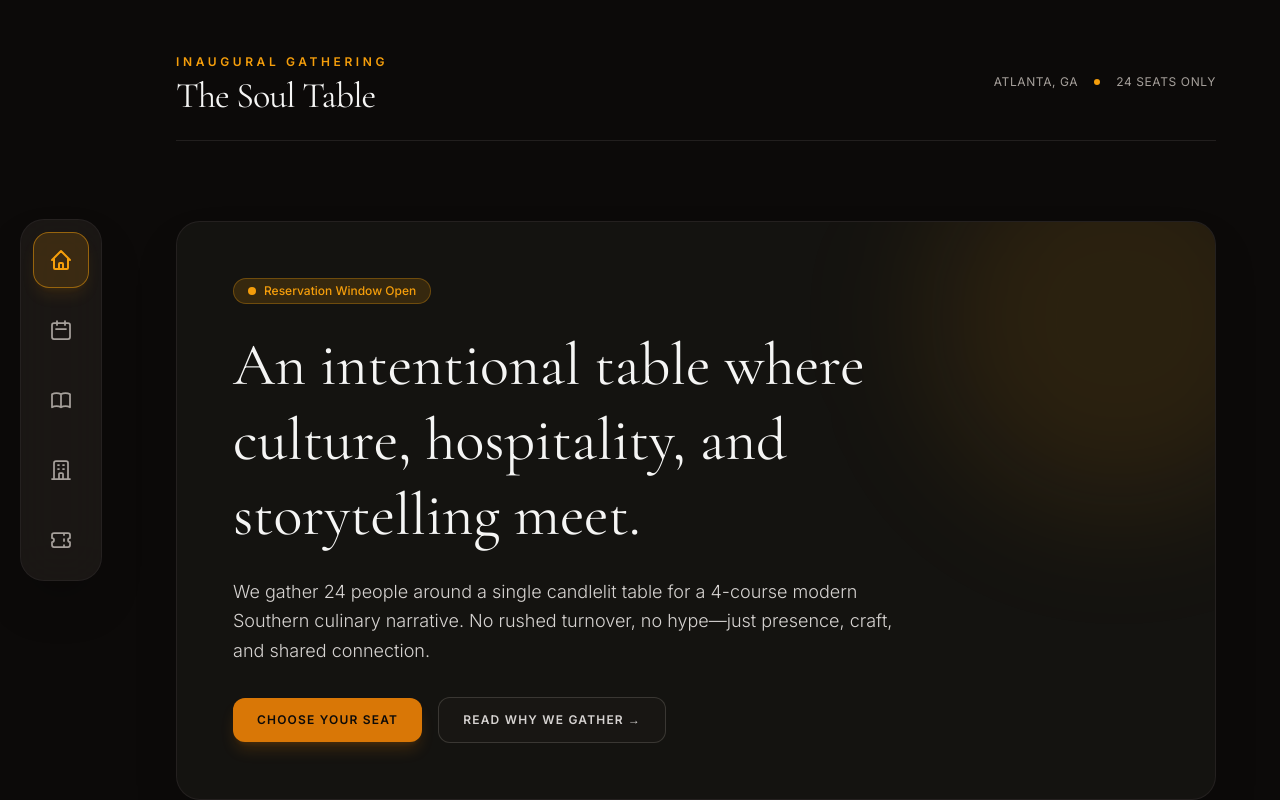
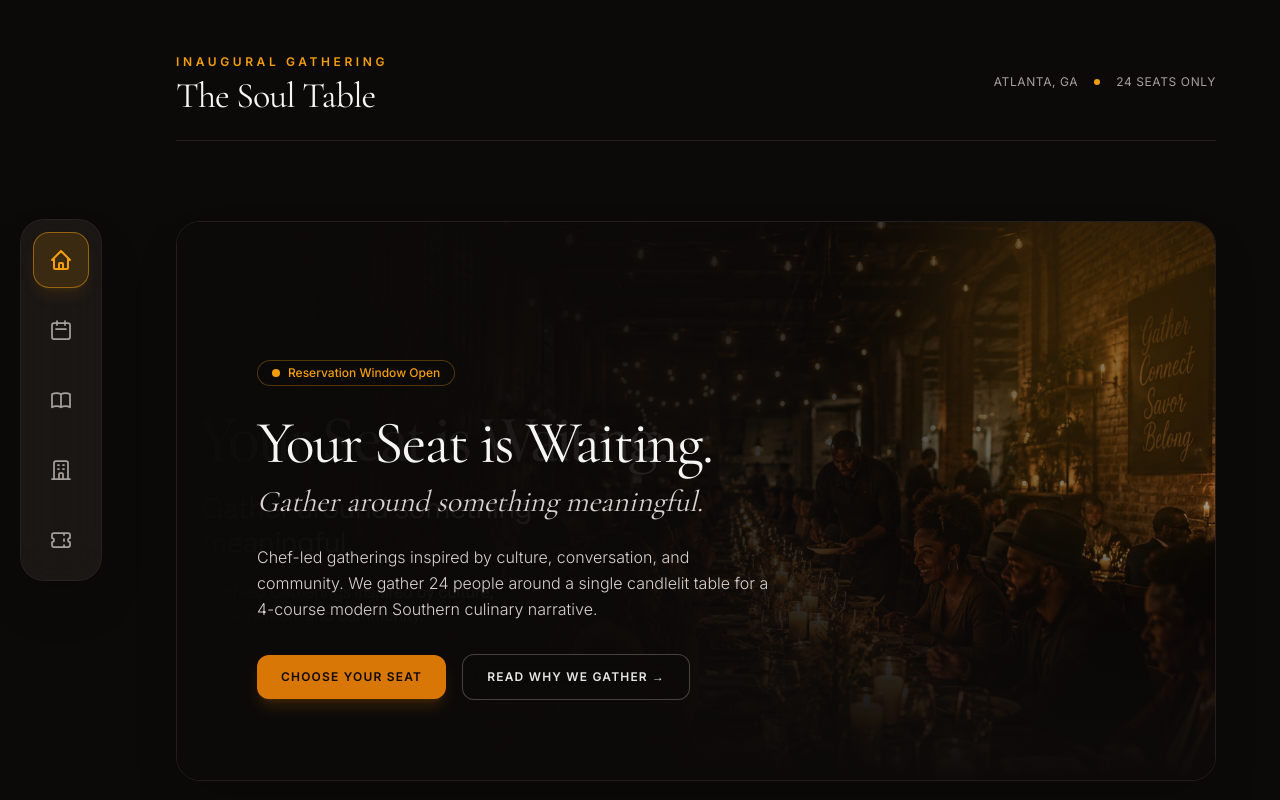
Before and after one commit to tanztylr/the-soul-table, a Next.js app: page / in a window 1280 px wide. Shown: the top 800 px of the page. Built offline with nearby package versions, Linux system fonts and the light colour scheme.

Commit message:
style: set hero background to soul-table-home-page-rendition.png

```diff
--- a/app/page.tsx
+++ b/app/page.tsx
@@ -69,18 +69,37 @@ export default function HomePage() {
       </header>
 
       {/* Hero Atmosphere Section */}
-      <section className="relative overflow-hidden rounded-3xl border border-stone-800/80 bg-surface/60 p-8 sm:p-14 shadow-2xl">
+      <section className="relative overflow-hidden rounded-3xl border border-stone-800/80 p-8 sm:p-16 lg:p-20 shadow-2xl min-h-[560px] flex flex-col justify-end">
+        {/* Background Photo */}
+        <div
+          className="absolute inset-0 bg-cover bg-center bg-no-repeat scale-105"
+          style={{ backgroundImage: "url('/soul-table-home-page-rendition.png')" }}
+        />
+
+        {/* Dark Vignette Overlays for Crisp Text Legibility */}
+        <div className="absolute inset-0 bg-gradient-to-r from-stone-950 via-stone-950/80 to-transparent" />
+        <div className="absolute inset-0 bg-gradient-to-t from-stone-950 via-stone-950/40 to-stone-950/60" />
+
+        {/* Hero Content */}
         <div className="relative z-10 max-w-2xl flex flex-col gap-6">
-          <span className="inline-flex items-center gap-2 rounded-full border border-candle/30 bg-candle-glow px-3.5 py-1 text-xs font-medium text-candle w-fit">
-            <span className="h-2 w-2 rounded-full bg-candle animate-pulse"></span>
+          <span className="inline-flex items-center gap-2 rounded-full border border-candle/30 bg-stone-950/80 px-3.5 py-1 text-xs font-medium text-candle w-fit backdrop-blur-md">
+            <span className="h-2 w-2 rounded-full bg-candle animate-pulse" />
             Reservation Window Open
           </span>
-          <h2 className="text-4xl sm:text-6xl font-serif text-stone-100 leading-tight">
-            An intentional table where culture, hospitality, and storytelling meet.
-          </h2>
-          <p className="text-stone-300 text-base sm:text-lg leading-relaxed font-sans font-light">
-            We gather 24 people around a single candlelit table for a 4-course modern Southern culinary narrative. No rushed turnover, no hype—just presence, craft, and shared connection.
+
+          <div className="space-y-2">
+            <h2 className="text-4xl sm:text-6xl font-serif text-stone-100 leading-[1.1] tracking-tight">
+              Your Seat is Waiting.
+            </h2>
+            <p className="font-serif text-2xl sm:text-3xl text-stone-300 italic">
+              Gather around something meaningful.
+            </p>
+          </div>
+
+          <p className="text-stone-300 text-sm sm:text-base leading-relaxed font-sans font-light max-w-lg">
+            Chef-led gatherings inspired by culture, conversation, and community. We gather 24 people around a single candlelit table for a 4-course modern Southern culinary narrative.
           </p>
+
           <div className="flex flex-wrap items-center gap-4 pt-2">
             <a
               href="#seating"
@@ -90,14 +109,15 @@ export default function HomePage() {
             </a>
             <Link
               href="/story"
-              className="rounded-xl border border-stone-700/80 bg-surface/60 px-6 py-3.5 text-xs font-semibold uppercase tracking-widest text-stone-300 hover:border-stone-500 hover:text-stone-100 transition-colors"
+              className="rounded-xl border border-stone-600/80 bg-stone-950/60 backdrop-blur-md px-6 py-3.5 text-xs font-semibold uppercase tracking-widest text-stone-200 hover:border-candle hover:text-candle transition-colors"
             >
               Read Why We Gather →
             </Link>
           </div>
         </div>
 
-        <div className="pointer-events-none absolute -right-24 -top-24 h-96 w-96 rounded-full bg-candle/10 blur-3xl"></div>
+        {/* Soft Ambient Candlelight Glow */}
+        <div className="pointer-events-none absolute -right-24 -top-24 h-96 w-96 rounded-full bg-candle/15 blur-3xl" />
       </section>
 
       {/* Section: The 4-Course Narrative Culinary Sequence */}
```
Also changed, not shown: public/soul-table-home-page-rendition.png (renamed from public/soul-table-hero.png).
